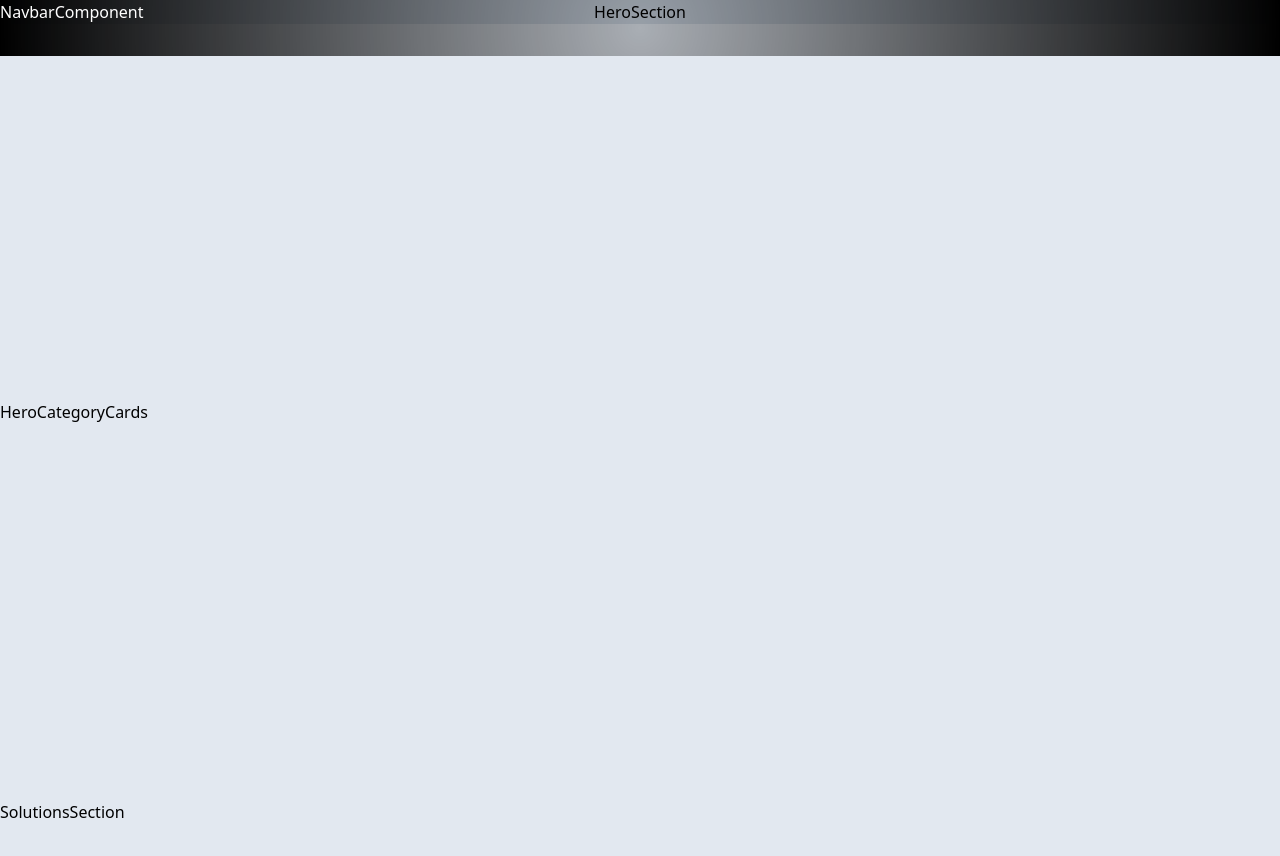
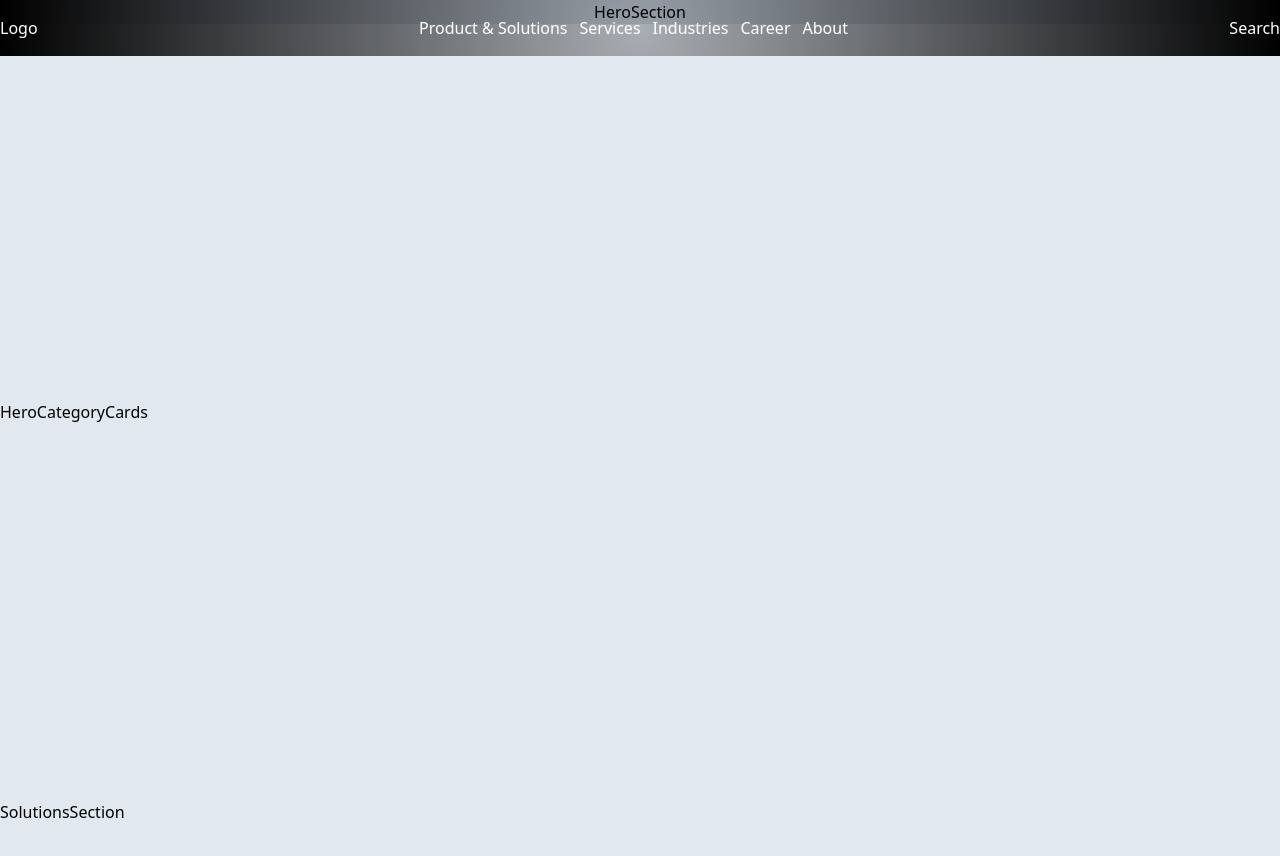
Before and after one commit to CodeWithRashed/axentec-home, a Next.js app: page / in a window 1280 px wide. Shown: the top 856 px of the page. Built offline with nearby package versions, Linux system fonts and the light colour scheme.

Commit message:
improved navbar

```diff
--- a/src/components/Navbar/NavbarComponent.tsx
+++ b/src/components/Navbar/NavbarComponent.tsx
@@ -1,10 +1,34 @@
-
 const NavbarComponent = () => {
   return (
-    <div style={{
-        background: "radial-gradient(circle, rgba(0,0,0,1) 0%, rgba(0,0,0,0.25) 0%, rgba(0,0,0,1) 100%)"
-    }} className="w-full h-14 text-white">NavbarComponent</div>
-  )
-}
+    <div
+      style={{
+        background:
+          "radial-gradient(circle, rgba(0,0,0,1) 0%, rgba(0,0,0,0.25) 0%, rgba(0,0,0,1) 100%)",
+      }}
+      className="w-full h-14 text-white flex items-center"
+    >
+      <div className="flex justify-between items-center w-full">
+        {/* MENU HEAD */}
+        <ul>
+          <li>Logo</li>
+        </ul>
 
-export default NavbarComponent
+        {/* MENU CENTER */}
+        <ul className="flex gap-3">
+          <li>Product & Solutions</li>
+          <li>Services</li>
+          <li>Industries</li>
+          <li>Career</li>
+          <li>About</li>
+        </ul>
+
+        {/* MENU END */}
+        <ul>
+          <li>Search</li>
+        </ul>
+      </div>
+    </div>
+  );
+};
+
+export default NavbarComponent;
```
Also changed, not shown: src/assets/Images/logo/logo.svg (added).
